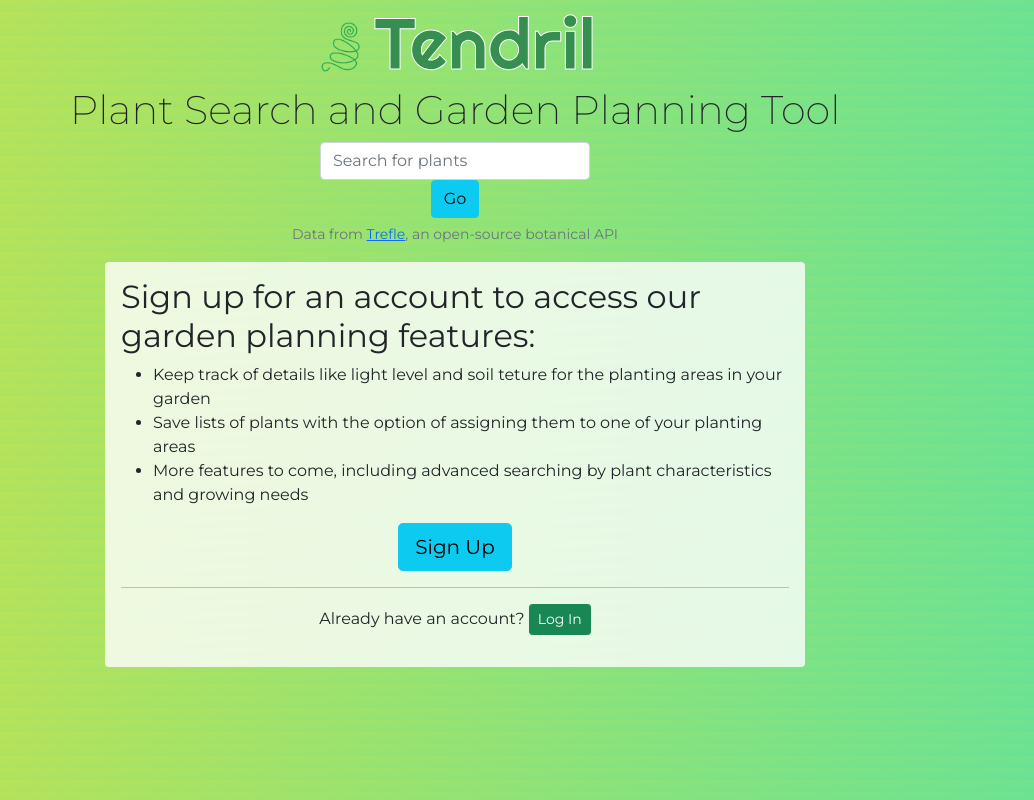
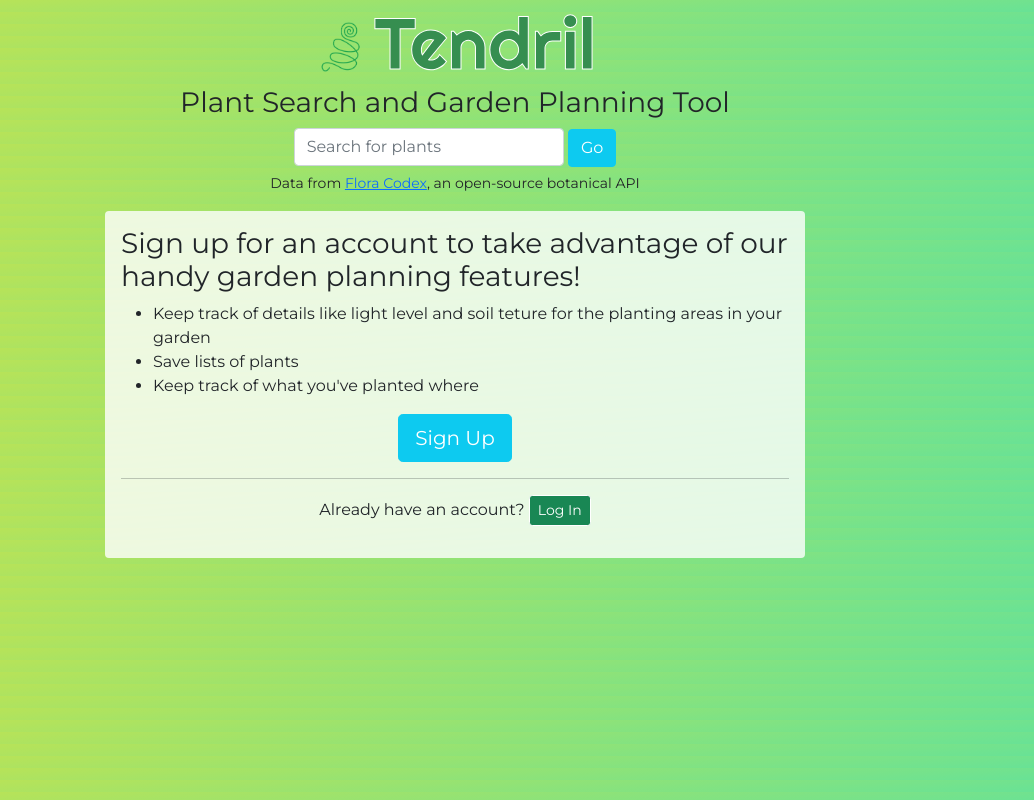
Before and after one commit to snstrong/botanical-app, a Flask app: page / in a window 1280 px wide. Shown: the whole page, without its empty margins (185-1219 px from the left). Run offline with Flask 2, Linux system fonts and the light colour scheme; some libraries are stand-ins or nearby versions.

Commit message:
Button alignment fix

```diff
--- a/templates/index.html
+++ b/templates/index.html
@@ -5,19 +5,19 @@
 <header style="text-align: center;" class="mb-2">
     <img src="/static/images/logo.png" class="d-inline-block align-bottom" alt="Tendril logo" style="height: 72px;">
     <span class="h1 inline-block align-bottom" id="site-logo" style="font-size: 72px;">Tendril</span>
-    <h3 class="display-6">Plant Search and Garden Planning Tool</h3>
+    <h3 class="h3">Plant Search and Garden Planning Tool</h3>
 </header>
 
 <section style="text-align: center;">
     <div style="display: block; text-align: center;">
         <form style="display: inline-block; margin-left: auto; margin-right: auto;" class="form-inline mb-1"
             action="/search">
-            <input style="width: 270px;" class="form-control mr-sm-2" type="search" placeholder="Search for plants"
-                aria-label="Search" id="term" name="term">
-            <button class="btn btn-info my-2 my-sm-0" type="submit">Go</button>
+            <input style="width: 270px; display: inline-block;" class="form-control mr-sm-2" type="search"
+                placeholder="Search for plants" aria-label="Search" id="term" name="term">
+            <button class="btn btn-info my-2 my-sm-0" style="color: white;" type="submit">Go</button>
         </form>
     </div>
-    <small class="text-muted">Data from <a href="http://trefle.io">Trefle</a>, an open-source
+    <small>Data from <a href="https://floracodex.com/">Flora Codex</a>, an open-source
         botanical
         API</small>
 </section>
@@ -26,17 +26,19 @@
     style="width: 75%; max-width: 700px; min-width: 300px; background-color: rgba(255, 255, 255, 0.8); margin-left: auto; margin-right: auto;"
     class="mt-3 ml-6 mr-6 p-3 rounded">
     <div style="display: block;">
-        <h2 style="display: inline-block; margin-left: auto; margin-right: auto;">Sign up for an account to access our
-            garden planning features:</h2>
+        <h3 style="display: inline-block; margin-left: auto; margin-right: auto;">Sign up for an account to take
+            advantage of our handy
+            garden planning features!</h3>
         <ul>
             <li>Keep track of details like light level and soil teture for the planting areas in your garden</li>
-            <li>Save lists of plants with the option of assigning them to one of your planting areas</li>
-            <li>More features to come, including advanced searching by plant characteristics and growing needs</li>
+            <li>Save lists of plants</li>
+            <li>Keep track of what you've planted where</li>
         </ul>
         <div style="text-align: center;">
-            <a class="btn btn-info btn-lg" href="/register">Sign Up</a>
+            <a class="btn btn-info btn-lg" style="color: white;" href="/register">Sign Up</a>
             <hr>
-            <p>Already have an account? <a class="btn btn-success btn-sm" href="/login">Log In</a></p>
+            <p>Already have an account? <a class="btn btn-success btn-sm" style="border: 1px solid white"
+                    href="/login">Log In</a></p>
 
         </div>
 
```
